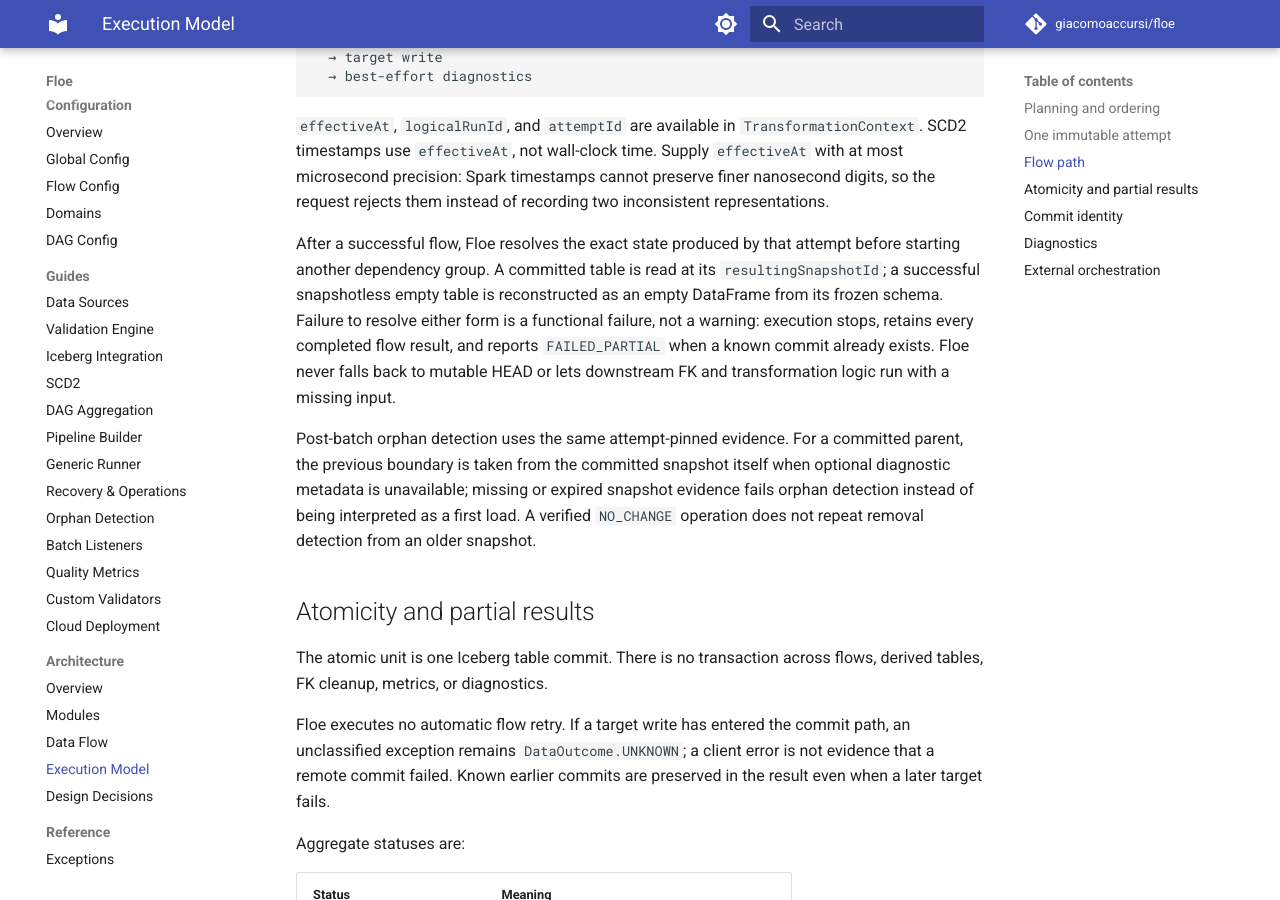
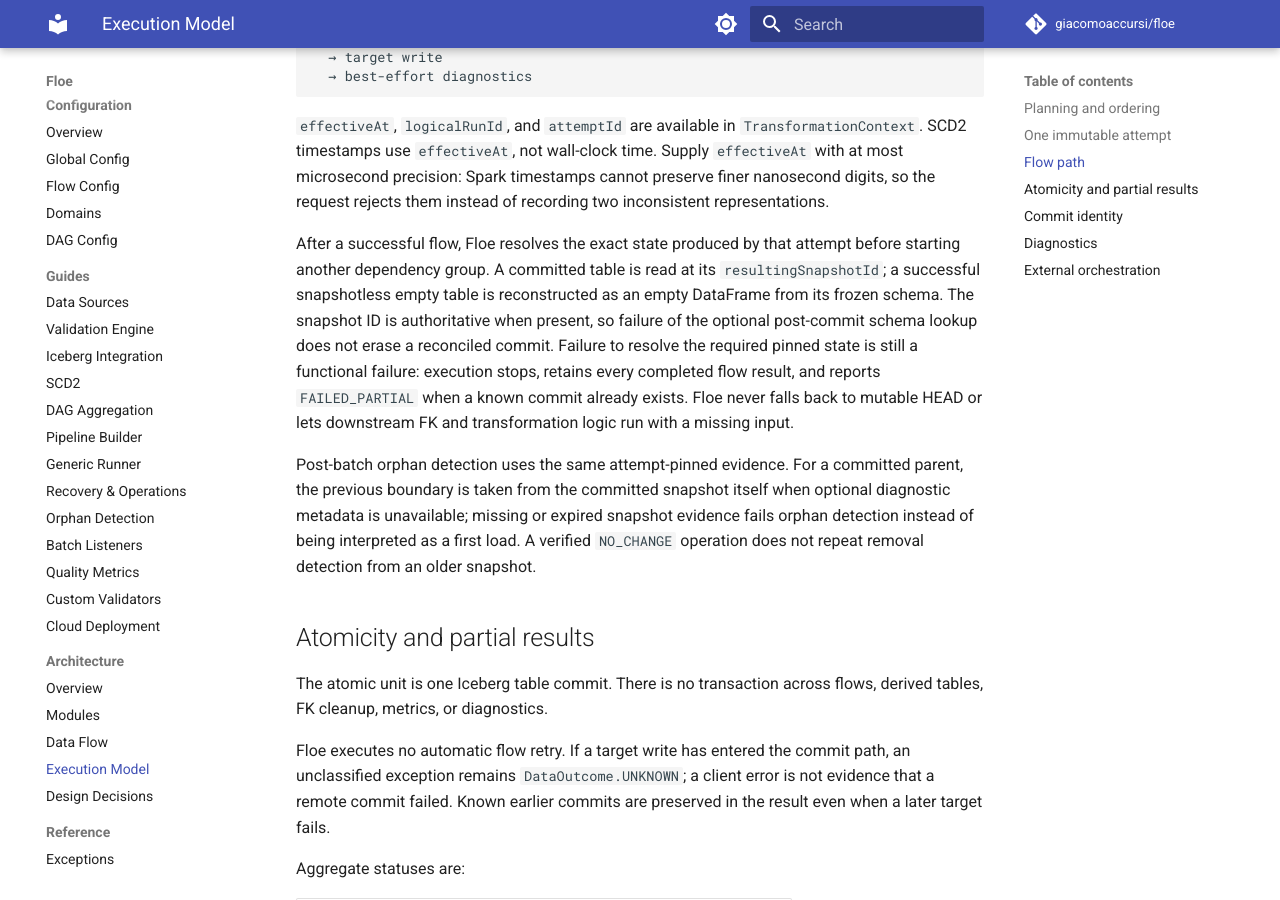
Before and after one commit to giacomoaccursi/Floe, an MkDocs documentation site: the page built from site-docs/architecture/execution-model.md, in a window 1280 px wide and 900 px high, scrolled down 1493 px. Built offline with MkDocs 1.6.1 and Material for MkDocs 9.7.7, drawn with Linux system fonts in a browser that asks for light colours; comment, search, counter and statistics services are not loaded.

Commit message:
docs: clarify post-commit schema evidence

```diff
--- a/site-docs/architecture/execution-model.md
+++ b/site-docs/architecture/execution-model.md
@@ -51,7 +51,7 @@ read
 
 `effectiveAt`, `logicalRunId`, and `attemptId` are available in `TransformationContext`. SCD2 timestamps use `effectiveAt`, not wall-clock time. Supply `effectiveAt` with at most microsecond precision: Spark timestamps cannot preserve finer nanosecond digits, so the request rejects them instead of recording two inconsistent representations.
 
-After a successful flow, Floe resolves the exact state produced by that attempt before starting another dependency group. A committed table is read at its `resultingSnapshotId`; a successful snapshotless empty table is reconstructed as an empty DataFrame from its frozen schema. Failure to resolve either form is a functional failure, not a warning: execution stops, retains every completed flow result, and reports `FAILED_PARTIAL` when a known commit already exists. Floe never falls back to mutable HEAD or lets downstream FK and transformation logic run with a missing input.
+After a successful flow, Floe resolves the exact state produced by that attempt before starting another dependency group. A committed table is read at its `resultingSnapshotId`; a successful snapshotless empty table is reconstructed as an empty DataFrame from its frozen schema. The snapshot ID is authoritative when present, so failure of the optional post-commit schema lookup does not erase a reconciled commit. Failure to resolve the required pinned state is still a functional failure: execution stops, retains every completed flow result, and reports `FAILED_PARTIAL` when a known commit already exists. Floe never falls back to mutable HEAD or lets downstream FK and transformation logic run with a missing input.
 
 Post-batch orphan detection uses the same attempt-pinned evidence. For a committed parent, the previous boundary is taken from the committed snapshot itself when optional diagnostic metadata is unavailable; missing or expired snapshot evidence fails orphan detection instead of being interpreted as a first load. A verified `NO_CHANGE` operation does not repeat removal detection from an older snapshot.
 
```
Also changed, not shown: site-docs/guides/pipeline-builder.md (+1 -1 lines).
